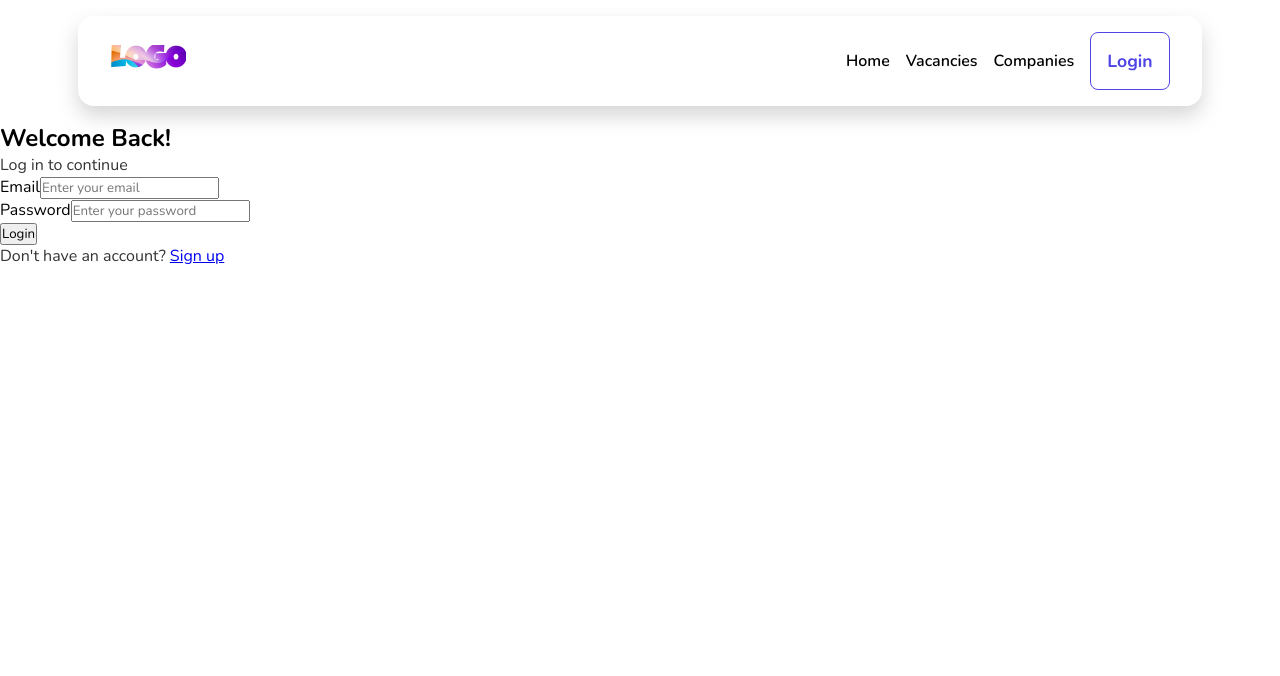
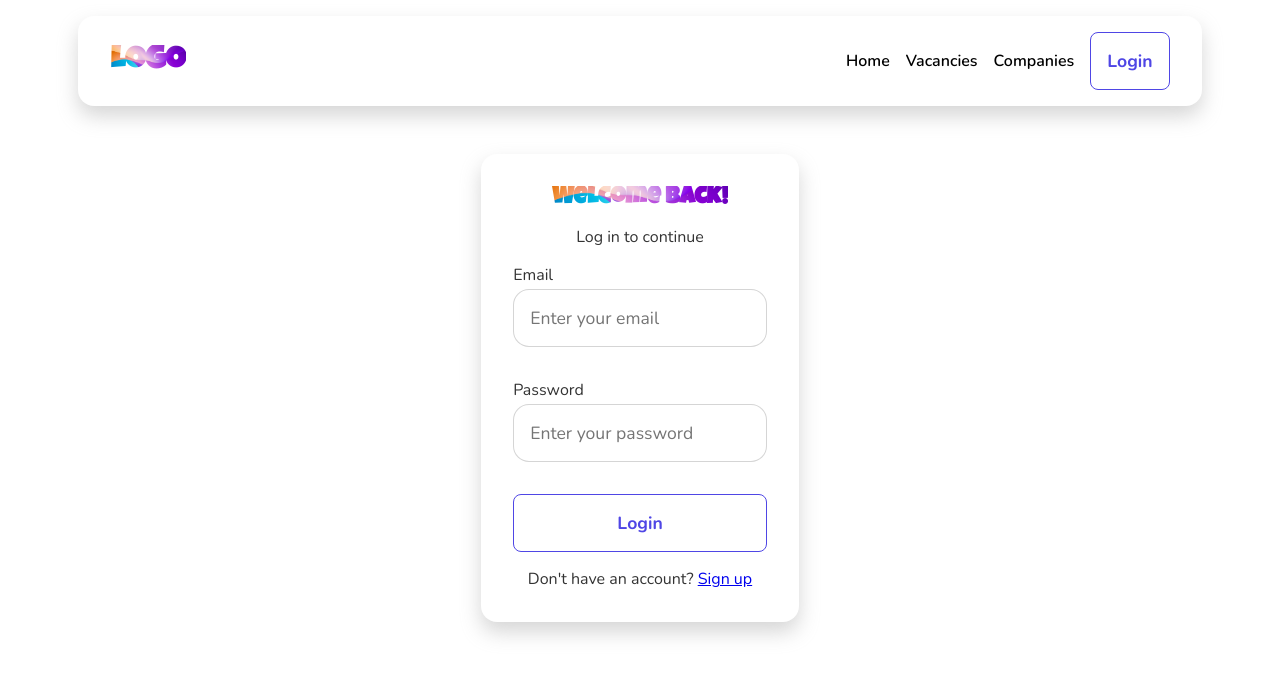
Before and after one commit to emilabbasov06/japp_api, a React (Vite) app in the folder client/: page /login in a window 1280 px wide. Shown: the top 676 px of the page. Built offline with nearby package versions, Linux system fonts and the light colour scheme.

Commit message:
added css parts of login and signup pages

```diff
--- a/client/src/components/LoginCard.jsx
+++ b/client/src/components/LoginCard.jsx
@@ -40,17 +40,16 @@ const LoginCard = () => {
   };
 
   return (
-    <section>
-      <div className='form_c'>
+    <div className='login-card'>
       <motion.div
-          className="login-card"
+        className="card-info"
         initial={{ opacity: 0, y: -50 }}
         animate={{ opacity: 1, y: 0 }}
         transition={{ duration: 0.5 }}
         whileHover={{ scale: 1.02 }}
       >
-          <h2 className="login-title heading-h2">Welcome Back!</h2>
-          <p className="login-subtitle">Log in to continue</p>
+        <h2 className="bg-text">Welcome Back!</h2>
+        <p>Log in to continue</p>
 
         <form onSubmit={handleSubmit} className="login-form">
           <motion.div className="input-group" whileFocus={{ scale: 1.05 }}>
@@ -77,7 +76,7 @@ const LoginCard = () => {
 
           <motion.button
             type="submit"
-              className="login-button"
+            className="button"
             whileHover={{ scale: 1.05 }}
             whileTap={{ scale: 0.95 }}
           >
@@ -90,7 +89,6 @@ const LoginCard = () => {
         </p>
       </motion.div>
     </div>
-    </section>
   );
 };
 
--- a/client/src/components/SignupCard.jsx
+++ b/client/src/components/SignupCard.jsx
@@ -30,17 +30,16 @@ const SignupCard = () => {
   };
 
   return (
-    <section>
-      <div className='form_c'>
+    <div className='login-card'>
       <motion.div
-          className="signup-card"
+        className="card-info"
         initial={{ opacity: 0, y: -50 }}
         animate={{ opacity: 1, y: 0 }}
         transition={{ duration: 0.5 }}
         whileHover={{ scale: 1.02 }}
       >
-          <h2 className="signup-title heading-h2">Join Us Today!</h2>
-          <p className="signup-subtitle">Create your company account</p>
+        <h2 className="bg-text">Join Us Today!</h2>
+        <p>Create your company account</p>
 
         <form onSubmit={handleSubmit} className="signup-form">
           <motion.div className="input-group" whileFocus={{ scale: 1.05 }}>
@@ -88,7 +87,7 @@ const SignupCard = () => {
 
           <motion.button
             type="submit"
-              className="signup-button"
+            className="button"
             whileHover={{ scale: 1.05 }}
             whileTap={{ scale: 0.95 }}
           >
@@ -101,7 +100,6 @@ const SignupCard = () => {
         </p>
       </motion.div>
     </div>
-    </section>
   );
 };
 
--- a/client/src/index.css
+++ b/client/src/index.css
@@ -29,6 +29,38 @@
   display: flex;
   align-items: center;
   gap: 1rem;
+}
+
+.container-center {
+  display: flex;
+  align-items: center;
+  justify-content: center;
+}
+
+form {
+  width: 100%;
+  display: flex;
+  flex-direction: column;
+  justify-content: center;
+  gap: 2rem;
+}
+
+label {
+  color: #333333;
+}
+
+form .input-group {
+  display: flex;
+  flex-direction: column;
+  gap: 0.2rem;
+}
+
+form .input-group input,
+textarea {
+  padding: 1rem;
+  border: 1px solid rgba(197, 197, 197, 0.712);
+  border-radius: 1rem;
+  font-size: 1.1rem;
 }
 
 .card {
@@ -260,7 +292,7 @@ p {
 
 
 
-/* Vacancies.jsx && Vacancies.jsx (CSS Styles) -> STARTING POINT */
+/* VacancyCard.jsx && Vacancies.jsx (CSS Styles) -> STARTING POINT */
 
 .vacancies-container {
   display: flex;
@@ -306,7 +338,19 @@ p {
   width: calc(100% / 3);
 }
 
-/* Vacancies.jsx && Vacancies.jsx (CSS Styles) -> ENDING POINT */
+/* VacancyCard.jsx && Vacancies.jsx (CSS Styles) -> ENDING POINT */
+
+
+/* Login.jsx && LoginCard.jsx (CSS Styles) -> STARTING POINT */
+
+.login-card {
+  width: 30%;
+  box-shadow: 0 10px 20px rgba(197, 197, 197, 0.712);
+  padding: 2rem;
+  border-radius: 1rem;
+}
+
+/* Login.jsx && LoginCard.jsx (CSS Styles) -> ENDING POINT */
 
 
 
--- a/client/src/pages/Login.jsx
+++ b/client/src/pages/Login.jsx
@@ -3,9 +3,11 @@ import LoginCard from '../components/LoginCard';
 
 const Login = () => {
   return (
-    <div>
-      <LoginCard />
-    </div>
+    <section className='container-parent'>
+      <div className='container container-center box-shadow-none'>
+        <LoginCard />
+      </div>
+    </section>
   );
 };
 
--- a/client/src/pages/Signup.jsx
+++ b/client/src/pages/Signup.jsx
@@ -3,9 +3,11 @@ import SignupCard from '../components/SignupCard';
 
 const Signup = () => {
   return (
-    <div>
-      <SignupCard />
-    </div>
+    <section className='container-parent'>
+      <div className='container container-center box-shadow-none'>
+        <SignupCard />
+      </div>
+    </section>
   );
 };
 
```
Lines whose indentation alone changed are shown as unchanged.
